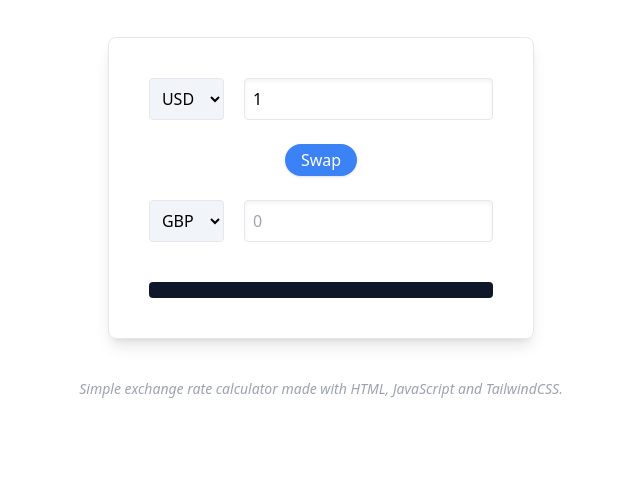
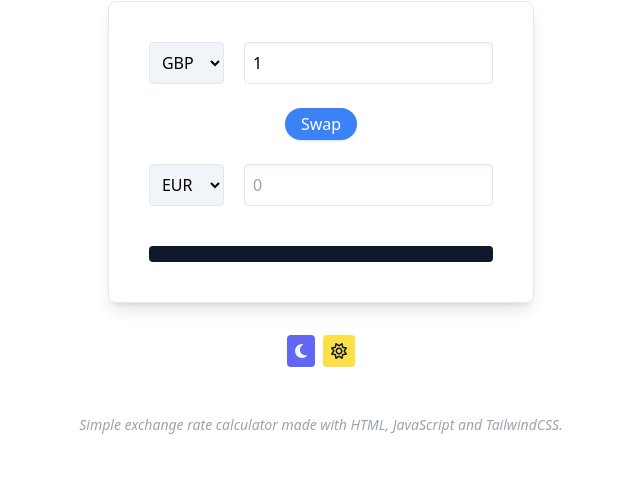
Before and after one commit to shaky411/Currency-Exchange, a website: page index.html in a window 1280 px wide. Shown: the part 298-800 px from the top of the page, without its empty margins (319-959 px from the left). Drawn offline with Linux system fonts and the light colour scheme; no server answers.

Commit message:
added dark mode

```diff
--- a/index.html
+++ b/index.html
@@ -1,11 +1,12 @@
 <!DOCTYPE html>
-<html lang="en">
+<html id="html" lang="en">
 
 <head>
     <meta charset="UTF-8">
     <meta http-equiv="X-UA-Compatible" content="IE=edge">
     <meta name="viewport" content="width=device-width, initial-scale=1.0">
     <link rel="stylesheet" href="./css/style.css">
+    <script src="https://kit.fontawesome.com/c835f09f38.js" crossorigin="anonymous"></script>
     <title>Exchange Rate Calculator</title>
 </head>
 
@@ -17,81 +18,10 @@
         <p class="font-light mt-2">Choose the currency and amounts to get the exchange rate.</p>
     </div>
 
-    <div class="border p-10 rounded-lg shadow-lg">
+    <div class="border p-10 rounded-lg shadow-lg dark:bg-slate-600">
         <div>
             <div>
-                <select class="mr-4 bg-slate-100 p-2 rounded border" name="" id="currency-one">
-                    <option value="AED">AED</option>
-                    <option value="ARS">ARS</option>
-                    <option value="AUD">AUD</option>
-                    <option value="BGN">BGN</option>
-                    <option value="BRL">BRL</option>
-                    <option value="BSD">BSD</option>
-                    <option value="CAD">CAD</option>
-                    <option value="CHF">CHF</option>
-                    <option value="CLP">CLP</option>
-                    <option value="CNY">CNY</option>
-                    <option value="COP">COP</option>
-                    <option value="CZK">CZK</option>
-                    <option value="DKK">DKK</option>
-                    <option value="DOP">DOP</option>
-                    <option value="EGP">EGP</option>
-                    <option value="EUR">EUR</option>
-                    <option value="FJD">FJD</option>
-                    <option value="GBP">GBP</option>
-                    <option value="GTQ">GTQ</option>
-                    <option value="HKD">HKD</option>
-                    <option value="HRK">HRK</option>
-                    <option value="HUF">HUF</option>
-                    <option value="IDR">IDR</option>
-                    <option value="ILS">ILS</option>
-                    <option value="INR">INR</option>
-                    <option value="ISK">ISK</option>
-                    <option value="JPY">JPY</option>
-                    <option value="KRW">KRW</option>
-                    <option value="KZT">KZT</option>
-                    <option value="MXN">MXN</option>
-                    <option value="MYR">MYR</option>
-                    <option value="NOK">NOK</option>
-                    <option value="NZD">NZD</option>
-                    <option value="PAB">PAB</option>
-                    <option value="PEN">PEN</option>
-                    <option value="PHP">PHP</option>
-                    <option value="PKR">PKR</option>
-                    <option value="PLN">PLN</option>
-                    <option value="PYG">PYG</option>
-                    <option value="RON">RON</option>
-                    <option value="RUB">RUB</option>
-                    <option value="SAR">SAR</option>
-                    <option value="SEK">SEK</option>
-                    <option value="SGD">SGD</option>
-                    <option value="THB">THB</option>
-                    <option value="TRY">TRY</option>
-                    <option value="TWD">TWD</option>
-                    <option value="UAH">UAH</option>
-                    <option value="USD" selected>USD</option>
-                    <option value="UYU">UYU</option>
-                    <option value="VND">VND</option>
-                    <option value="ZAR">ZAR</option>
-                </select>
-                <input class="border shadow-inner p-2 rounded" type="number" id="amount-one" placeholder="0" value="1">
-            </div>
-
-        </div>
-
-
-<!-- swap currency button -->
-        <div class="swap-rate-container m-2">
-            <button class="btn bg-blue-500 hover:bg-blue-800 text-white shadow px-4 py-1 rounded-full m-4 duration-300" id="swap">
-                Swap
-            </button>
-        </div>
-
-
-
-        <div>
-            <div class="currency">
-                <select class="mr-4 bg-slate-100 p-2 rounded border" name="" id="currency-two">
+                <select class="mr-4 bg-slate-100 dark:bg-slate-800 dark:text-slate-100 dark:border-slate-500 p-2 rounded border" name="" id="currency-one">
                     <option value="AED">AED</option>
                     <option value="ARS">ARS</option>
                     <option value="AUD">AUD</option>
@@ -145,13 +75,89 @@
                     <option value="VND">VND</option>
                     <option value="ZAR">ZAR</option>
                 </select>
-                <input class="border shadow-inner p-2 rounded" type="number" id="amount-two" placeholder="0">
+                <input class="border shadow-inner p-2 rounded dark:bg-slate-800 dark:text-slate-100 dark:border-slate-500" type="number" id="amount-one" placeholder="0" value="1">
+            </div>
+
+        </div>
+
+
+<!-- swap currency button -->
+        <div class="swap-rate-container m-2">
+            <button class="btn bg-blue-500 hover:bg-blue-800 text-white shadow px-4 py-1 rounded-full m-4 duration-300" id="swap">
+                Swap
+            </button>
+        </div>
+
+
+
+        <div>
+            <div class="currency">
+                <select class="mr-4 bg-slate-100 p-2 rounded border dark:bg-slate-800 dark:text-slate-100 dark:border-slate-500" name="" id="currency-two">
+                    <option value="AED">AED</option>
+                    <option value="ARS">ARS</option>
+                    <option value="AUD">AUD</option>
+                    <option value="BGN">BGN</option>
+                    <option value="BRL">BRL</option>
+                    <option value="BSD">BSD</option>
+                    <option value="CAD">CAD</option>
+                    <option value="CHF">CHF</option>
+                    <option value="CLP">CLP</option>
+                    <option value="CNY">CNY</option>
+                    <option value="COP">COP</option>
+                    <option value="CZK">CZK</option>
+                    <option value="DKK">DKK</option>
+                    <option value="DOP">DOP</option>
+                    <option value="EGP">EGP</option>
+                    <option value="EUR" selected>EUR</option>
+                    <option value="FJD">FJD</option>
+                    <option value="GBP">GBP</option>
+                    <option value="GTQ">GTQ</option>
+                    <option value="HKD">HKD</option>
+                    <option value="HRK">HRK</option>
+                    <option value="HUF">HUF</option>
+                    <option value="IDR">IDR</option>
+                    <option value="ILS">ILS</option>
+                    <option value="INR">INR</option>
+                    <option value="ISK">ISK</option>
+                    <option value="JPY">JPY</option>
+                    <option value="KRW">KRW</option>
+                    <option value="KZT">KZT</option>
+                    <option value="MXN">MXN</option>
+                    <option value="MYR">MYR</option>
+                    <option value="NOK">NOK</option>
+                    <option value="NZD">NZD</option>
+                    <option value="PAB">PAB</option>
+                    <option value="PEN">PEN</option>
+                    <option value="PHP">PHP</option>
+                    <option value="PKR">PKR</option>
+                    <option value="PLN">PLN</option>
+                    <option value="PYG">PYG</option>
+                    <option value="RON">RON</option>
+                    <option value="RUB">RUB</option>
+                    <option value="SAR">SAR</option>
+                    <option value="SEK">SEK</option>
+                    <option value="SGD">SGD</option>
+                    <option value="THB">THB</option>
+                    <option value="TRY">TRY</option>
+                    <option value="TWD">TWD</option>
+                    <option value="UAH">UAH</option>
+                    <option value="USD">USD</option>
+                    <option value="UYU">UYU</option>
+                    <option value="VND">VND</option>
+                    <option value="ZAR">ZAR</option>
+                </select>
+                <input class="border shadow-inner p-2 rounded dark:bg-slate-800 dark:text-slate-100 dark:border-slate-500" type="number" id="amount-two" placeholder="0">
             </div>
         </div>
 
-        <div class="rate mt-10 bg-slate-900 font-bold p-2 rounded text-green-500" id="rate"></div>
+        <div class="rate mt-10 bg-slate-900 dark:bg-orange-500 dark:text-slate-600 font-bold p-2 rounded text-green-500" id="rate"></div>
 
     </div>
+
+    <div class="flex justify-center items-center p-2 mt-6 rounded space-x-2 text-slate-100">
+    <button class="" id="darkMode"><i class="fa-solid fa-moon bg-indigo-500 p-2 rounded text-slate-100"></i></button>
+    <button class="" id="lightMode"><i class="fa-regular fa-sun bg-yellow-300 text-slate-900 p-2 rounded"></i></button>
+</div>
 
     <p class="mt-10 italic text-sm text-gray-400 mx-6">Simple exchange rate calculator made with HTML, JavaScript and TailwindCSS.</p>
 
--- a/script.js
+++ b/script.js
@@ -42,3 +42,16 @@ swap.addEventListener('click', () => {
 });
 
 calculate();
+
+
+const lightDark = document.getElementById("html");
+const darkBtn = document.getElementById('darkMode');
+const lightBtn = document.getElementById('lightMode');
+
+darkBtn.addEventListener('click', function() {
+  lightDark.classList.add('dark');
+})
+
+lightBtn.addEventListener('click', function() {
+  lightDark.classList.remove('dark');
+})
--- a/tailwind.config.js
+++ b/tailwind.config.js
@@ -1,6 +1,7 @@
 /** @type {import('tailwindcss').Config} */
 module.exports = {
   content: ['./*.html'],
+  darkMode: "class",
   theme: {
     extend: {},
   },
```
Also changed, not shown: css/style.css.
